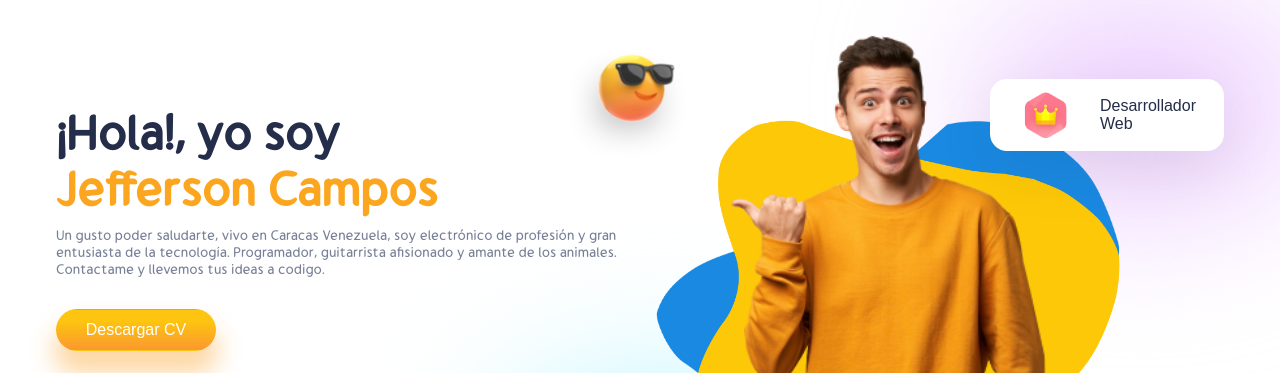
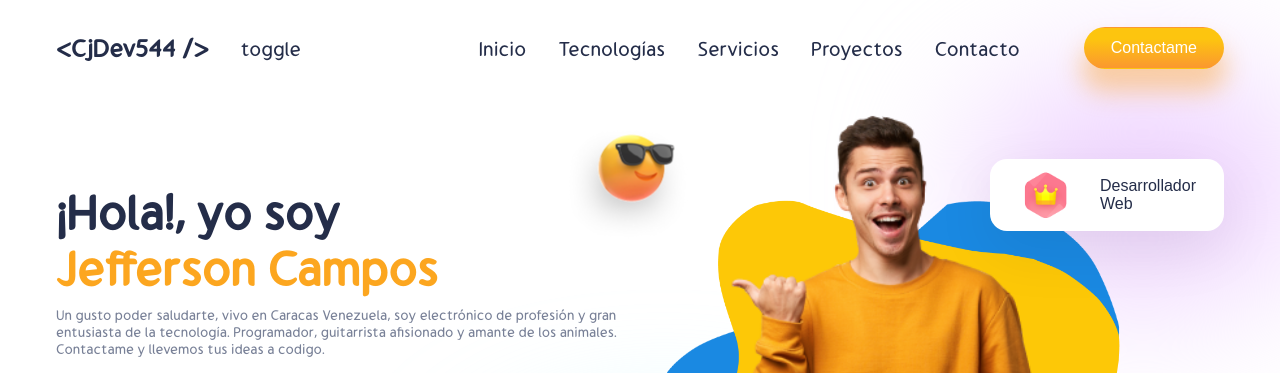
Before and after one commit to cjdev544/cj-portfolio, a Gatsby site: page / in a window 1280 px wide. Shown: the top 373 px of the page. Built offline with nearby package versions, Linux system fonts and the light colour scheme; Gatsby itself is replaced by a stand-in of ours.

Commit message:
Change index page for problem whith header tag

```diff
--- a/src/pages/index.js
+++ b/src/pages/index.js
@@ -8,9 +8,9 @@ import '../scss/index.scss'
 const IndexPage = () => {
   return (
     <>
-      <head>
+      <header>
         <Navbar />
-      </head>
+      </header>
       <main>
         <About />
         <Services />
```
